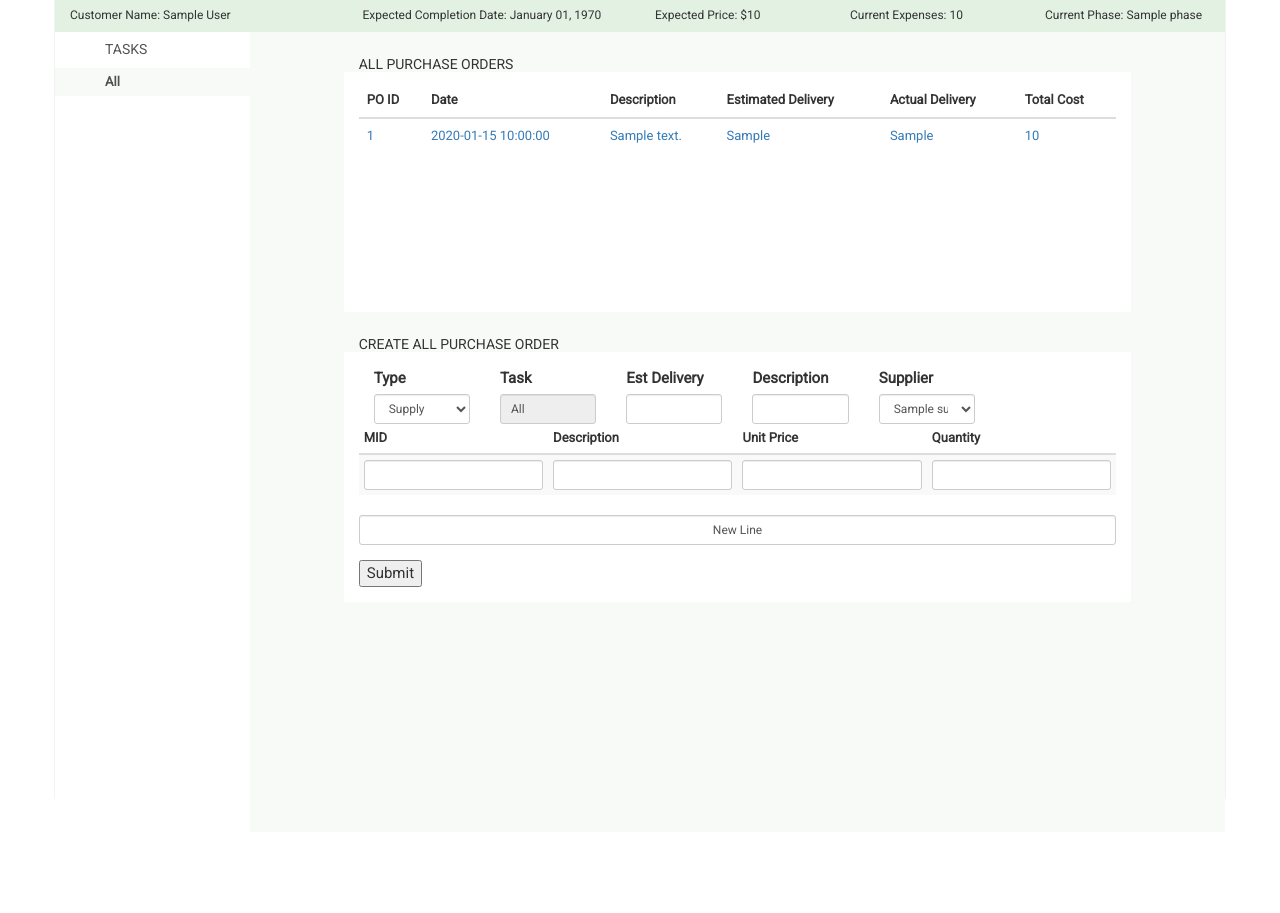
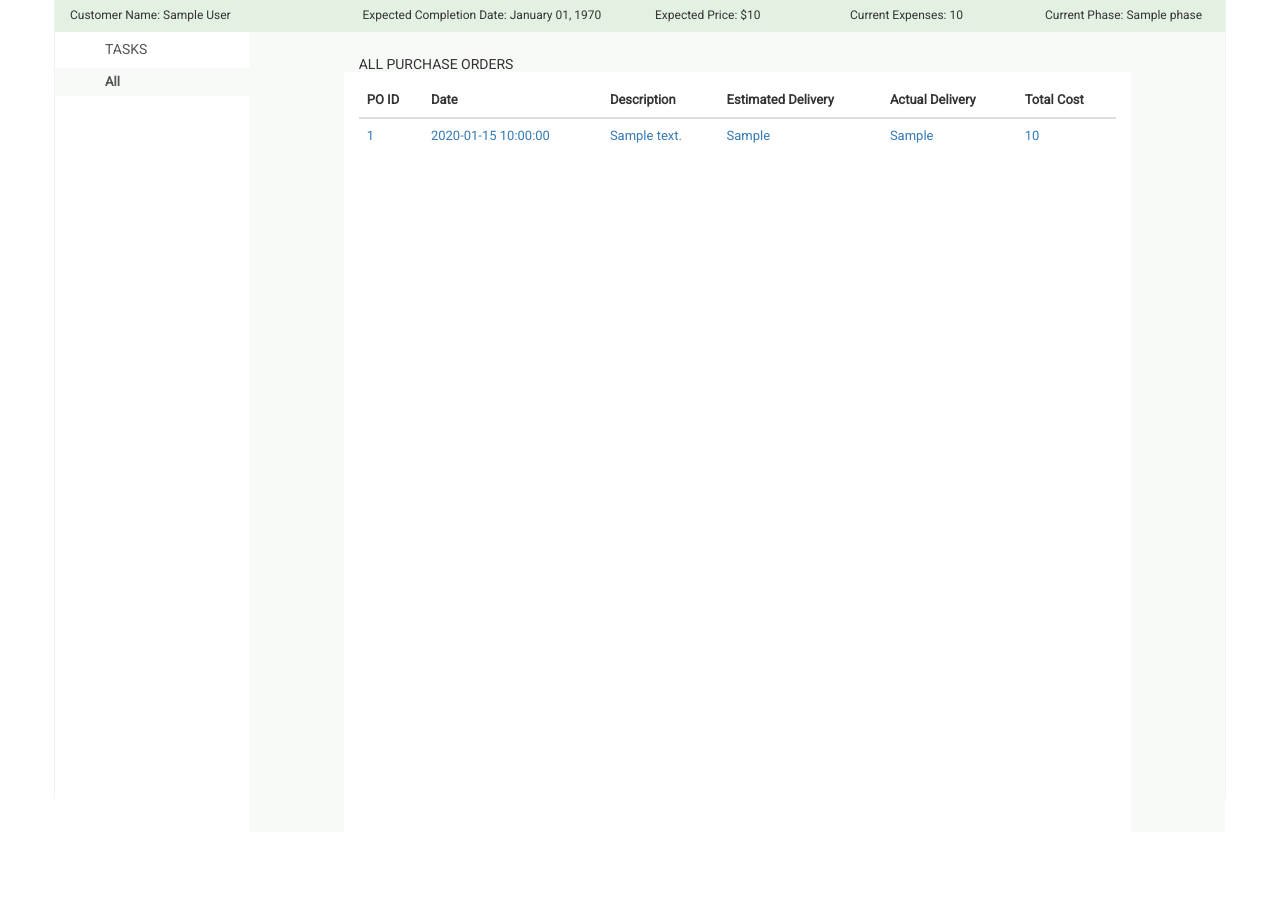
Before and after one commit to mchmilar/comp353-main, a PHP site: page /projects/view/1 in a window 1280 px wide. Shown: the part 51-964 px from the top of the page. Before the commit the page ends 850 px from the top, so only its background shows below. Run offline with PHP 8.4, Linux system fonts and the light colour scheme; the visitor is signed in with stand-in values (Sample User, id 1); tables that the repository leaves empty or names only in its code hold one stand-in row (values such as "Sample post"); a stand-in replaces the project's code that opens the database connection; some libraries are stand-ins or nearby versions.

Commit message:
display fixes in projcest/view

```diff
--- a/application/views/projects/view.php
+++ b/application/views/projects/view.php
@@ -72,7 +72,8 @@ if (!$this)
         </table>
     </div>
 
-    <div class="col-md-10 col-md-offset-1 content-box">
+    <div id="last-po-form" class="col-md-10 col-md-offset-1 content-box">
+        <div id="hide-po-form">
             <h5 class="po-content-label">Create <span class="task-name"></span> Purchase Order</h5>
             <form id="po-form" data-parsley-validate action="<?php echo URL_WITH_INDEX_FILE; ?>pos/addPO/<?php echo $pid ?>" method="POST">
 
@@ -238,6 +239,7 @@ if (!$this)
             </form>
         </div>
     </div>
+</div>
 <script>
     var pid = "<?php echo $pid; ?>";
     var permits = '<?php echo $permitsJson; ?>';
--- a/public/js/projects/view.js
+++ b/public/js/projects/view.js
@@ -68,6 +68,15 @@ function taskRowClick(selected) {
                 function(returnedData){
                     $("#quote-list-table-body").html(returnedData);
                 });
+
+            if (tid == 0) {
+                // hide po form
+                $("#hide-po-form").hide();
+                $("#project-po-list").css("height", "100vh");
+            } else {
+                $("#hide-po-form").show();
+                $("#project-po-list").css("height", "40vh");
+            }
 
             // Display proper PO panel for selected task
             $(".po-task-type-textbox").val(task_name);
```
Lines whose indentation alone changed are shown as unchanged.
